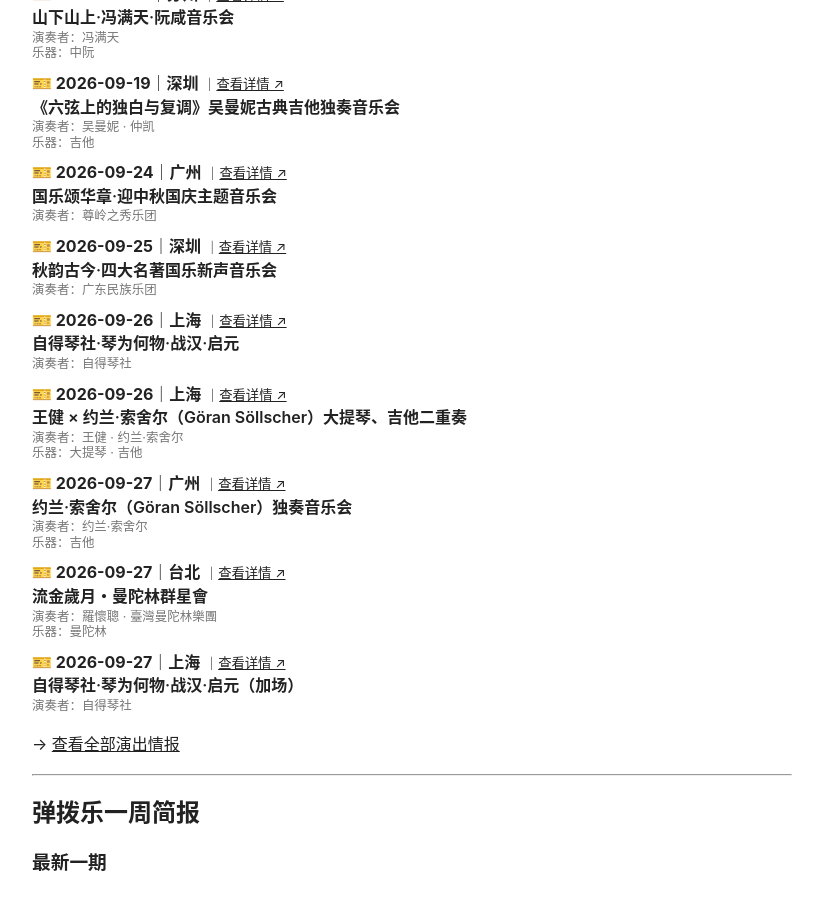
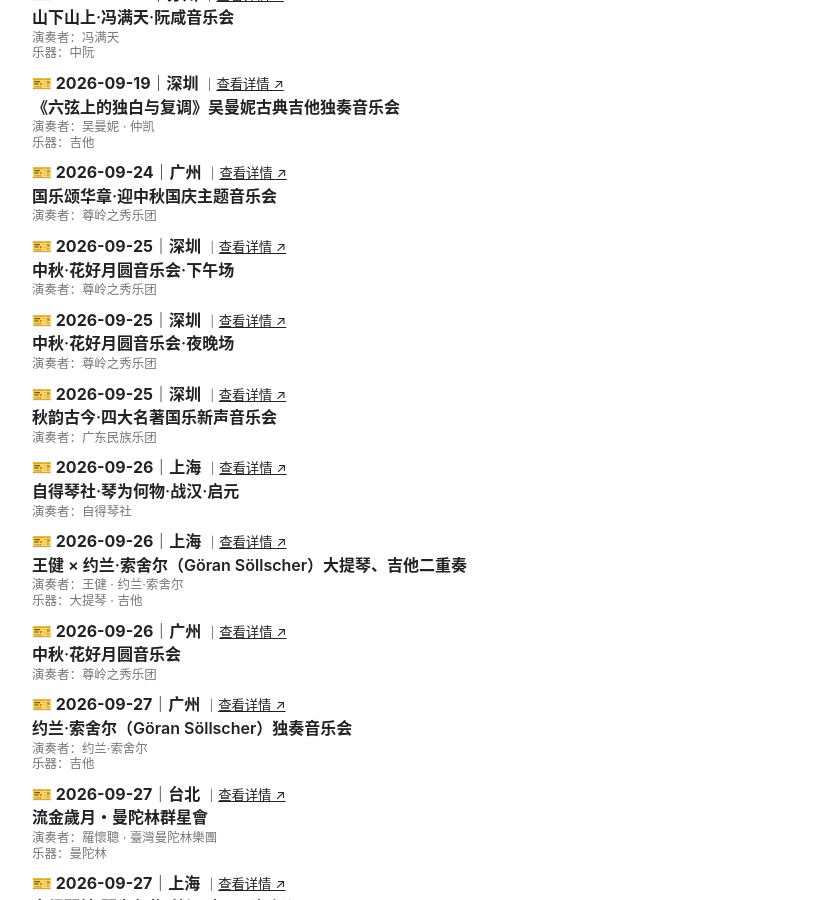
Before and after one commit to KeenKwok/boxianji, a Jekyll site: the page built from index.md, in a window 1280 px wide and 900 px high, scrolled down 674 px. Shown: the whole window, without its empty margins (228-1051 px from the left). Built offline with Jekyll 4.4.1, drawn with Linux system fonts in a browser that asks for light colours.

Commit message:
更新 attention.yml

```diff
--- a/_data/attention.yml
+++ b/_data/attention.yml
@@ -48,6 +48,33 @@
     - "大提琴"
     - "吉他"
   link: "https://mp.weixin.qq.com/s/yjqkLZfPWOP7h5uCMZPvaA"
+
+- id: "20260926-guangzhou-huahaoyueyuan"
+  date: "2026-09-26"
+  city: "广州"
+  title: "中秋·花好月圆音乐会"
+  performers:
+    - "尊岭之秀乐团"
+  instruments: []
+  link: "https://mp.weixin.qq.com/s/-iTZOBEe7xshsnlxz5RZyw"
+
+- id: "20260925-shenzhen-huahaoyueyuan-night"
+  date: "2026-09-25"
+  city: "深圳"
+  title: "中秋·花好月圆音乐会·下午场"
+  performers:
+    - "尊岭之秀乐团"
+  instruments: []
+  link: "https://mp.weixin.qq.com/s/-iTZOBEe7xshsnlxz5RZyw"
+
+- id: "20260925-shenzhen-huahaoyueyuan"
+  date: "2026-09-25"
+  city: "深圳"
+  title: "中秋·花好月圆音乐会·夜晚场"
+  performers:
+    - "尊岭之秀乐团"
+  instruments: []
+  link: "https://mp.weixin.qq.com/s/-iTZOBEe7xshsnlxz5RZyw"
 
 - id: "20260925-shenzhen-qiuyun-gujin-sidamingzhu"
   date: "2026-09-25"
```
